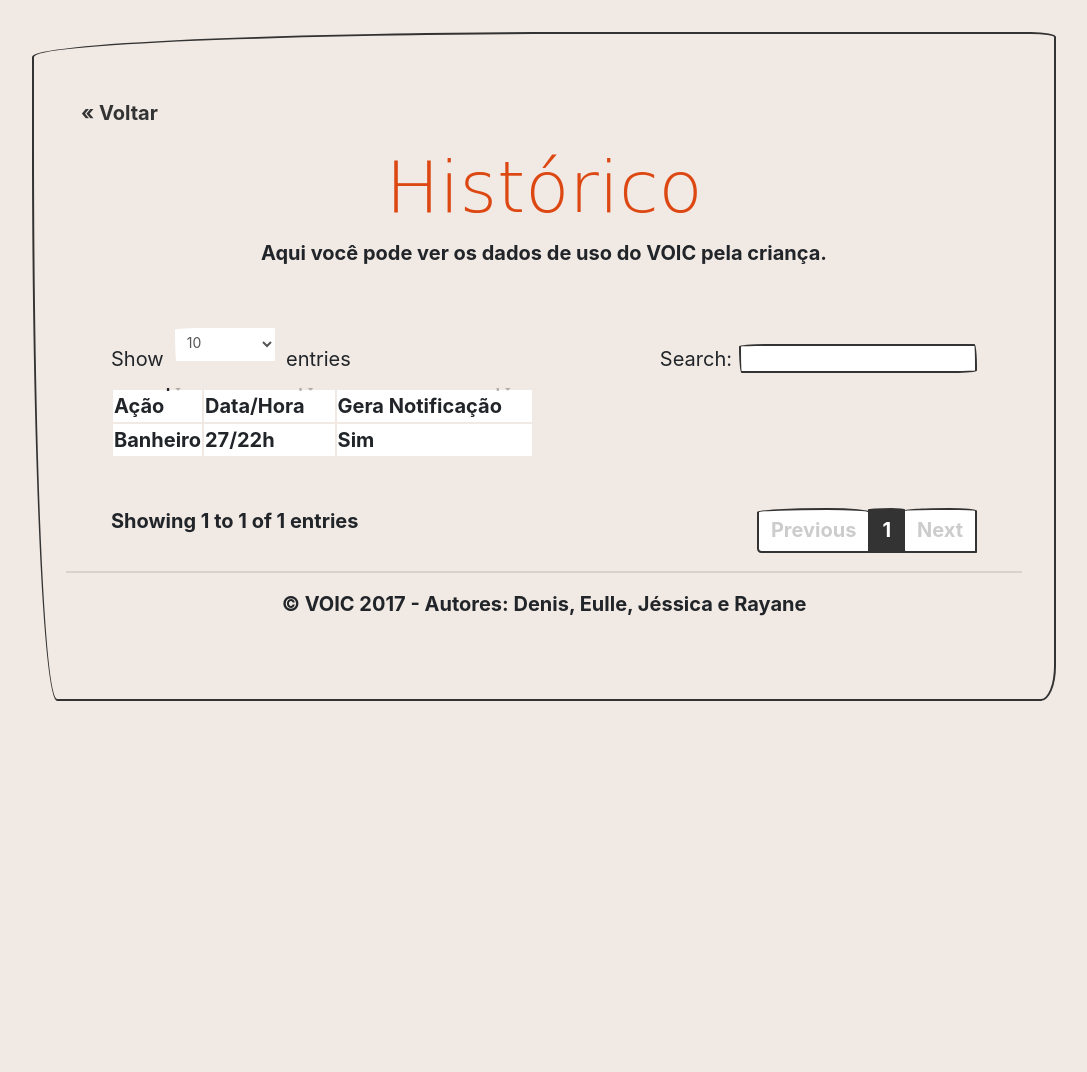
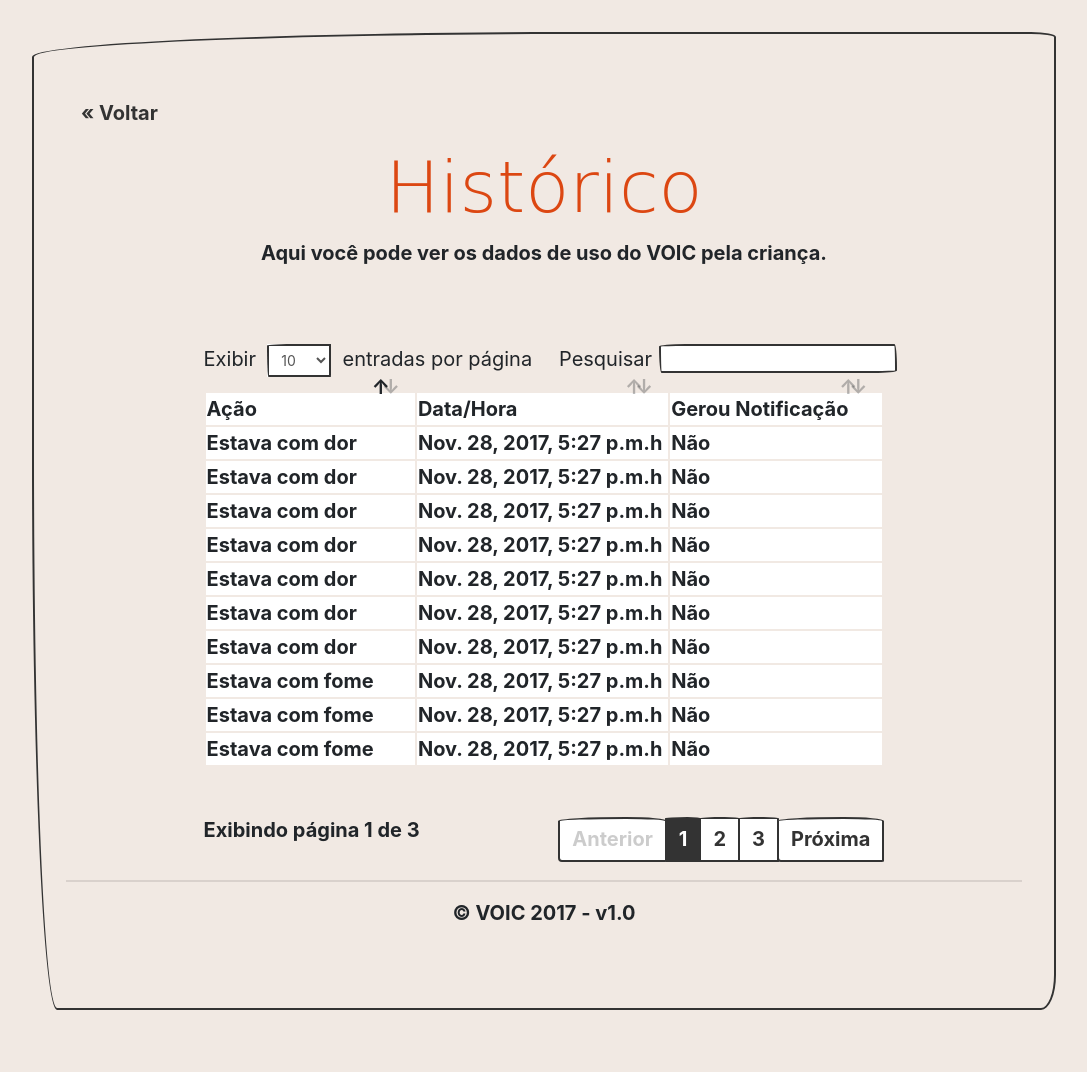
Before and after one commit to DenisMedeiros/VOIC, a Django app: page /historico/ in a window 1280 px wide. Shown: the whole page, without its empty margins (96-1183 px from the left). Before the commit the page ends 701 px from the top, so only its background shows below. Run offline with Django 3.2, Linux system fonts and the light colour scheme; data comes from the database, SQL or seed files in the repository; both versions use the stored data as it was after the commit; some libraries are stand-ins or nearby versions; some web fonts are replaced.

Commit message:
Sistema web quase pronto e totalmente funcional.

```diff
--- /dev/null
+++ b/docs/links.txt
@@ -0,0 +1 @@
+http://neospeech.com/demo
--- a/web/core/models.py
+++ b/web/core/models.py
@@ -14,8 +14,8 @@ SEXO_CHOICES = (
 
 ACAO_CHOICES = (
     ('0', 'Estava com fome'),
-    ('1', 'Estava com sono'),
-    ('2', 'Queria ir ao banheiro'),
+    ('1', 'Queria ir ao banheiro'),
+    ('2', 'Estava com sono'),
     ('3', 'Estava com dor'),
 )
 
--- a/web/core/static/css/jumbotron.css
+++ b/web/core/static/css/jumbotron.css
@@ -26,3 +26,9 @@ h1 {
 .botao:hover {
     background-color: #DC4712;
 }
+
+.bloco-tabela{
+    width:80%;
+    margin-left:auto;
+    margin-right:auto;
+}
--- a/web/core/templates/base.html
+++ b/web/core/templates/base.html
@@ -28,7 +28,7 @@
       <hr>
 
       <footer>
-        <p class="text-center">© VOIC 2017 - Autores: Denis, Eulle, Jéssica e Rayane</p>
+        <p class="text-center">© VOIC 2017 - v1.0</p>
       </footer>
     </div> <!-- /container -->
 
--- a/web/core/templates/historico.html
+++ b/web/core/templates/historico.html
@@ -5,24 +5,6 @@
 
 {% block "css" %}
     <link href="{% static "/css/dataTables.bootstrap4.min.css" %}" rel="stylesheet">
-
-    <style>
-        .table-responsive{
-            width: 100% !important;
-        }
-
-        .table {
-            border: 1px solid red;
-            width: 50% !important; /*Importante manter o !important rs */
-            margin: auto;
-        }
-
-        .table-status {
-            margin-top: 20px;
-            margin-bottom: 20px !important;
-        }
-    </style>
-
 {% endblock %}
 
 {% block "corpo" %}
@@ -44,28 +26,30 @@
         <br />
         <br />
 
-        <div class="container">
-                <table id="example" class="table-responsive table-striped table-hover">
+        <div class="container bloco-tabela">
+                <table id="tabela" align="center" width="100%">
                         <thead>
                                 <tr>
                                     <th>Ação</th>
                                     <th>Data/Hora</th>
-                                    <th>Gera Notificação</th>
+                                    <th>Gerou Notificação</th>
 
                                 </tr>
                             </thead>
 
                             <tbody>
+                                {% for h in historicos %}
                                 <tr>
-                                    <td>Banheiro</td>
-                                    <td>27/22h</td>
-                                    <td>Sim</td>
+                                    <td>{{ h.get_acao_display }}</td>
+                                    <td>{{ h.data_hora }}h</td>
+                                    <td>{% if h.gerou_notificacao %} Sim {% else %} Não {% endif %} </td>
                                 </tr>
+                                {% endfor %}
                             </tbody>
                         </table>
                     </div>
 
-                    <div class="d-flex justify-content-center">
+              <div class="d-flex justify-content-center">
         </div>
 
     </div>
@@ -77,5 +61,32 @@
 
     <script src="{% static "/js/jquery.dataTables.min.js" %}"></script>
     <script src="{% static "/js/dataTables.bootstrap4.min.js" %}"></script>
+    <script>
+        $(document).ready(function() {
+            $('#tabela').DataTable( {
+                "language": {
+                    "lengthMenu": "Exibir  &nbsp; _MENU_ &nbsp; entradas por página",
+                    "zeroRecords": "Nenhuma entrada encontrada",
+                    "info": "Exibindo página _PAGE_ de _PAGES_",
+                    "infoEmpty": "Nenhum registro disponível",
+                    "infoFiltered": "(filtrou do total de _MAX_ entradas)",
+                    "search": "Pesquisar",
+                     "paginate": {
+                        "first":      "Primeira",
+                        "last":       "Última",
+                        "next":       "Próxima",
+                        "previous":   "Anterior"
+                     },
+                    "loadingRecords": "Carregando...",
+                    "processing":    "Processando...",
+                    "aria": {
+                        "sortAscending":  ": Ative para ordenar em forma ascendente",
+                        "sortDescending": ": Ative para ordenar em forma descendente"
+                    }
+                }
+            } );
+        } );
+
+    </script>
 
 {% endblock %}
--- a/web/core/views.py
+++ b/web/core/views.py
@@ -3,6 +3,9 @@ from __future__ import unicode_literals
 
 from django.shortcuts import render
 from django.views.generic import TemplateView, View
+from django.http import JsonResponse
+
+from datetime import *
 
 from .models import *
 
@@ -25,26 +28,22 @@ class PaginaInicialView(View):
 class CadastroView(View):
 
     def get(self, request):
+        context = {}
         if Crianca.objects.all().count() == 0:
 
             crianca_form = CriancaForm()
             responsavel_form = ResponsavelForm()
 
-            context = {
-                'crianca_form': crianca_form,
-                'responsavel_form': responsavel_form,
-            }
+            context['crianca_form'] = crianca_form
+            context['responsavel_form'] = responsavel_form
 
             return render(request, 'cadastro.html', context)
         else:
-            context = {
-                'mensagem': 'Já existe um cadastro.',
-                'novo_cadastro': True,
-            }
+            context['mensagem'] = 'Já existe um cadastro.'
             return render(request, 'mensagem.html', context)
 
     def post(self, request):
-
+        context = {}
         # Verifique se há algum problema com o form.
         crianca_form = CriancaForm(request.POST, request.FILES)
         responsavel_form = ResponsavelForm(request.POST, request.FILES)
@@ -56,18 +55,16 @@ class CadastroView(View):
             crianca.save()
             responsavel.save()
 
-            context = {
-                'mensagem': 'Cadastro realizado com sucesso.',
-            }
-
+            context['mensagem'] = 'Cadastro realizado com sucesso.'
             return render(request, 'mensagem.html', context)
         else:
-            return None
+            context['mensagem'] = 'Ocorreu um erro no processamento do formulário.'
+            return render(request, 'mensagem.html', context)
 
 class EdicaoView(View):
 
     def get(self, request):
-
+        context = {}
         if Crianca.objects.count() > 0:
 
             crianca = Crianca.objects.last()
@@ -76,20 +73,16 @@ class EdicaoView(View):
             crianca_form = CriancaForm(request.POST or None, instance=crianca)
             responsavel_form = ResponsavelForm(request.POST or None, instance=responsavel)
 
-            context = {
-                'crianca_form': crianca_form,
-                'responsavel_form': responsavel_form,
-            }
+            context['crianca_form'] = crianca_form
+            context['responsavel_form'] = responsavel_form
 
             return render(request, 'cadastro.html', context)
         else:
-            context = {
-                'mensagem': 'Ainda não existe cadastro.'
-            }
+            context['mensagem'] = 'Ainda não existe cadastro.'
             return render(request, 'mensagem.html', context)
 
     def post(self, request):
-
+        context = {}
         # Verifique se há algum problema com o form.
         crianca_form = CriancaForm(request.POST, request.FILES)
         responsavel_form = ResponsavelForm(request.POST, request.FILES)
@@ -101,19 +94,22 @@ class EdicaoView(View):
             crianca.save()
             responsavel.save()
 
-            context = {
-                'mensagem': 'Edição realizada com sucesso.',
-            }
-
+            context['mensagem'] = 'Edição realizada com sucesso.'
             return render(request, 'mensagem.html', context)
         else:
-            return None
+            context['mensagem'] = 'Ocorreu um erro no processamento do formulário.'
+            return render(request, 'mensagem.html', context)
 
 
 class ExclusaoView(View):
 
     def get(self, request):
-        return render(request, 'exclusao.html', locals())
+        context = {}
+        if Crianca.objects.count() > 0:
+            return render(request, 'exclusao.html', context)
+        else:
+            context['mensagem'] = 'Ainda não existe cadastro.'
+            return render(request, 'mensagem.html', context)
 
     def post(self, request):
         if 'resposta' in self.request.POST:
@@ -128,10 +124,50 @@ class ExclusaoView(View):
                 }
 
             return render(request, 'mensagem.html', context)
+        return None
 
-        return Nones
 
 class HistoricoView(View):
 
+
     def get(self, request):
-        return render(request, 'historico.html', locals())
+        historicos = Historico.objects.all()
+        context = {
+            'historicos': historicos,
+        }
+
+        return render(request, 'historico.html', context)
+
+
+# Ações auxiliares
+
+def get_sexo_crianca(request):
+
+    data = {}
+
+    if Crianca.objects.last():
+        data['sexo'] = Crianca.objects.last().sexo
+    else:
+        data['sexo'] = '0'
+
+    return JsonResponse(data)
+
+
+def registrar_acao(request):
+
+    data_hora_text = request.GET['data_hora']
+    acao = request.GET['acao']
+    gerou_notificacao_texto = request.GET['gerou_notificacao']
+
+    if gerou_notificacao_texto == '0':
+        gerou_notificacao = False
+    else:
+        gerou_notificacao = True
+
+    data_hora = datetime.strptime(data_hora_text, '%Y-%m-%d %H:%M:%S.%f')
+    acao = int(acao)
+
+    historico = Historico(data_hora=data_hora, acao=acao, gerou_notificacao=gerou_notificacao)
+    historico.save()
+
+    return JsonResponse({})
--- a/web/voic/urls.py
+++ b/web/voic/urls.py
@@ -27,4 +27,7 @@ urlpatterns = [
     url('^edicao/$', views.EdicaoView.as_view(), name='edicao'),
     url('^exclusao/$', views.ExclusaoView.as_view(), name='exclusao'),
     url('^historico/$', views.HistoricoView.as_view(), name='historico'),
+
+    url('^sexo_crianca/$', views.get_sexo_crianca, name='sexo'),
+    url('^registrar_acao/$', views.registrar_acao, name='registrar_acao')
 ]
```
Also changed, not shown: player.py (added, +52 -0 lines), web/core/static/img/letra.png (deleted), web/db.sqlite3, 1 other file.
